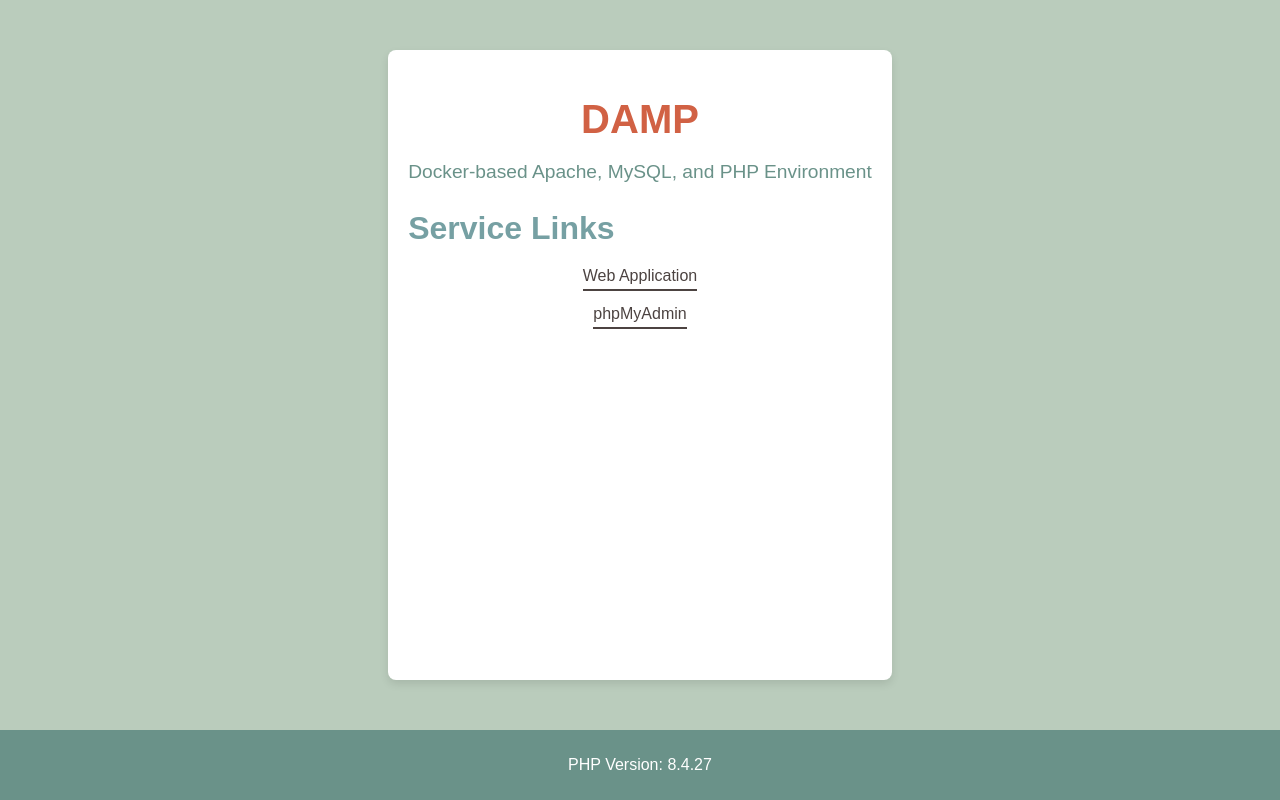
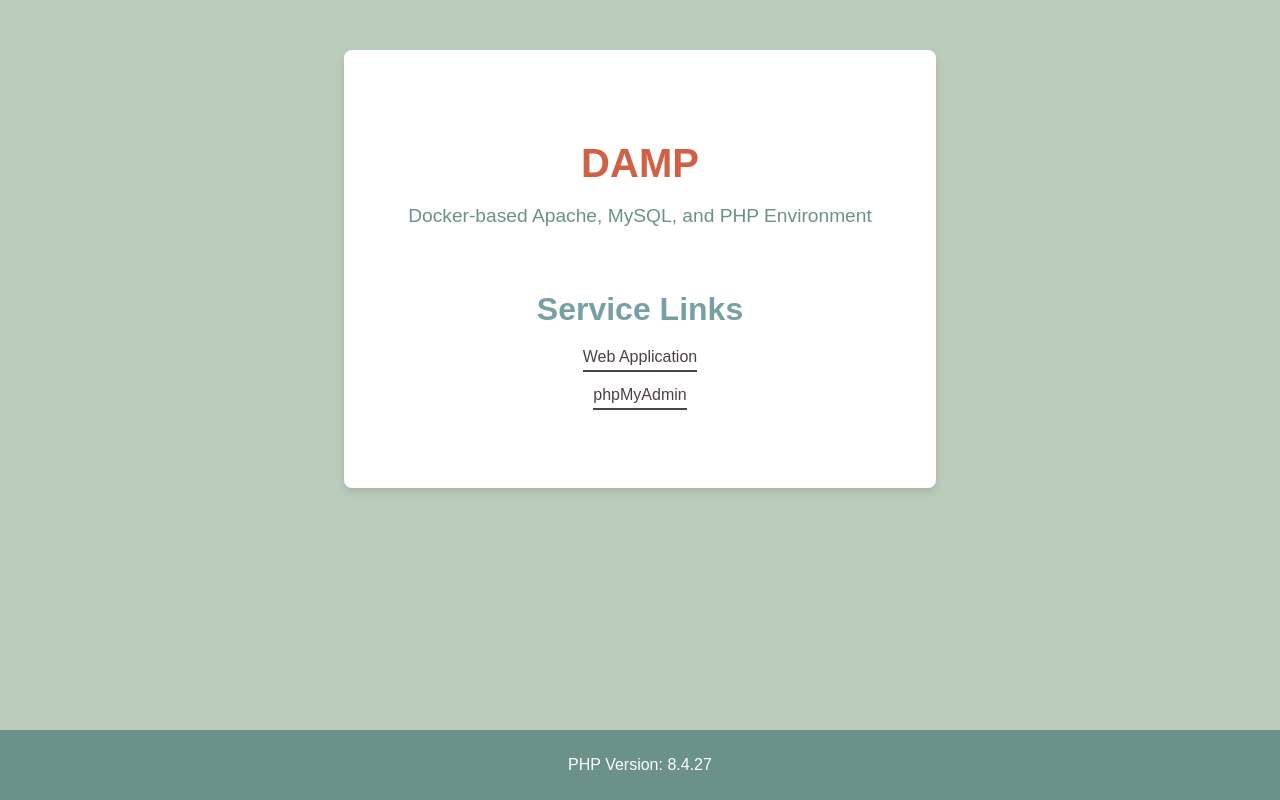
Before and after one commit to r-ca/damp, a PHP site: page / in a window 1280 px wide. Run offline with PHP 8.4, Linux system fonts and the light colour scheme.

Commit message:
css微修正

```diff
--- a/src/style.css
+++ b/src/style.css
@@ -15,13 +15,11 @@ body {
     padding: 0;
     display: flex;
     flex-direction: column;
-    min-height: 100vh;
 }
 
 .container {
-    max-width: 800px;
     margin: 50px auto;
-    padding: 20px;
+    padding: 64px;
     background-color: #ffffff;
     box-shadow: 0 4px 8px rgba(0, 0, 0, 0.1);
     border-radius: 8px;
@@ -39,13 +37,14 @@ h1 {
     color: var(--color-teal-green);
     font-size: 1.2em;
     text-align: center;
-    margin-bottom: 20px;
+    margin-bottom: 64px;
 }
 
 h2 {
     color: var(--color-light-teal);
     font-size: 2em;
     margin-bottom: 10px;
+    text-align: center;
 }
 
 .service-links {
@@ -77,7 +76,7 @@ footer {
     background-color: var(--color-teal-green);
     color: #ffffff;
     font-size: 1em;
-    position: relative;
+    position: absolute;
     bottom: 0;
     width: 100%;
 }
```
